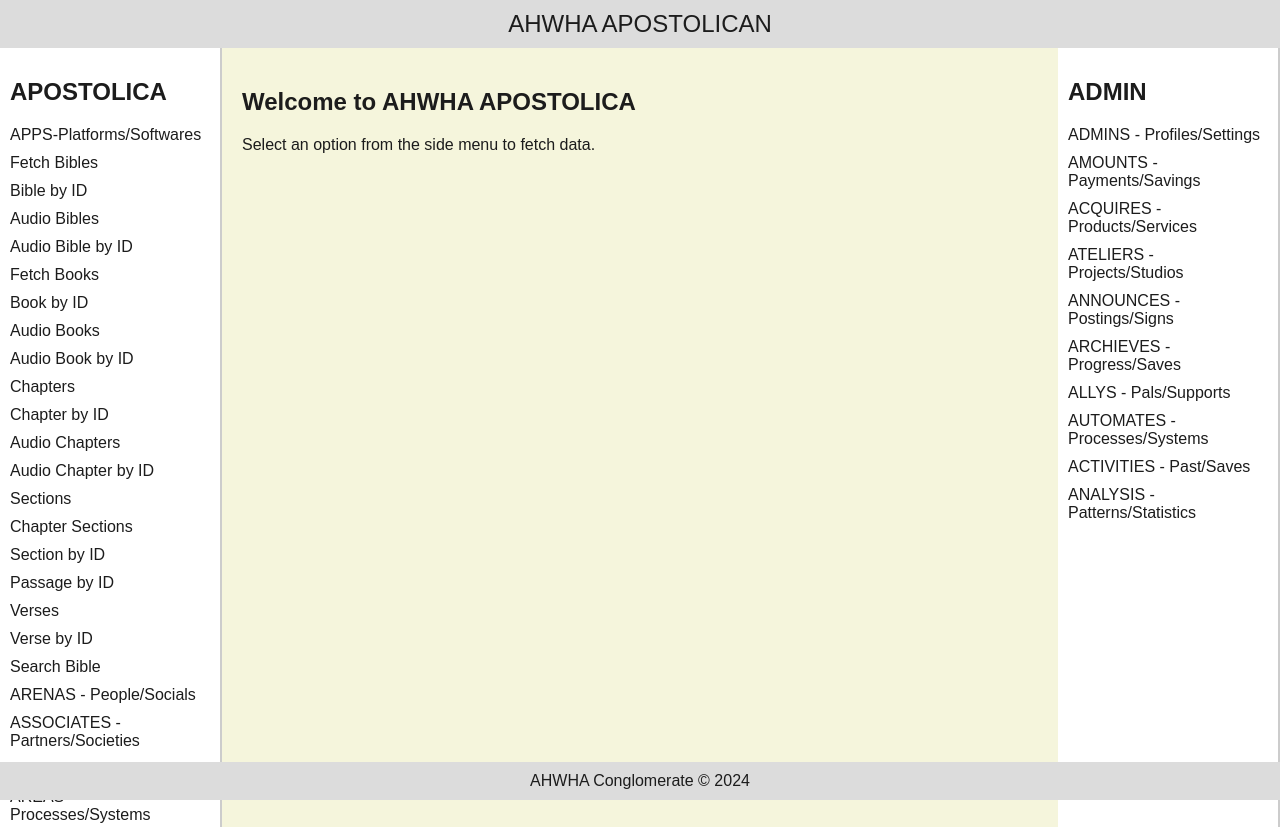
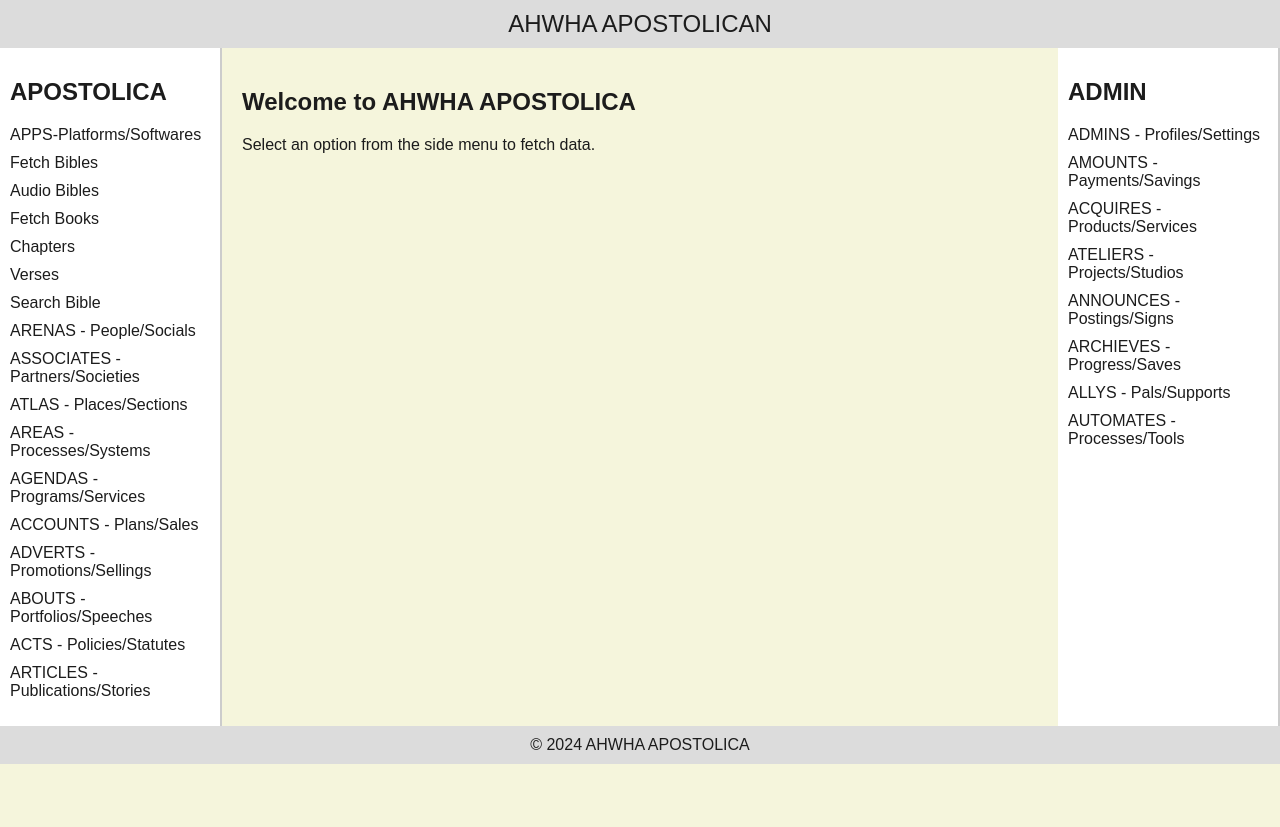
Before and after one commit to WEGULOIMMANUELWANCHA/AHWHA-APOSTOLICA, a plain HTML site: page index.html in a window 1280 px wide. Shown: the top 827 px of the page. After the commit the page ends 800 px from the top, so only its background shows below. Drawn offline with Linux system fonts and the light colour scheme.

Commit message:
Update index.html

```diff
--- a/index.html
+++ b/index.html
@@ -44,6 +44,11 @@
         .left-sidebar {
             position: sticky;
             top: 50px; /* Below the header */
+            order: -1;
+        }
+
+        .right-sidebar {
+            order: 2;
         }
 
         .main-content {
@@ -70,11 +75,6 @@
             padding-left: 15px;
         }
 
-        .main-content {
-            flex-grow: 1;
-            padding: 20px;
-        }
-
         .coming-soon {
             color: #cd853f; /* Light bronze */
             font-size: 1.2em;
@@ -92,13 +92,13 @@
         }
 
         .hamburger:hover {
-             background-color: #f8f8f8; /* Same background as main content on hover */
+            background-color: #f8f8f8; /* Same background as main content on hover */
         }
 
         .bar {
             height: 3px;
             width: 25px;
-            background-color: #1c1c1c; /* Light black */
+            background-color: #1c1c1c; /* Dark text */
             margin: 3px 0;
         }
 
@@ -114,6 +114,8 @@
             .container.active .sidebar {
                 display: block;
             }
+        }
+
         .results {
             white-space: pre-wrap; /* Preserve formatting */
             margin-top: 20px;
@@ -138,48 +140,34 @@
         function displayData(data) {
             const mainContent = document.getElementById("main-content");
             mainContent.innerHTML = '';  // Clear previous content
+
+            // Check data and format for display
             const dataDiv = document.createElement("div");
-            dataDiv.classList.add("results");
-            dataDiv.innerHTML = `<pre>${JSON.stringify(data, null, 2)}</pre>`;
+            if (data.data) {
+                dataDiv.innerHTML = `<h3>Fetched Data:</h3><pre>${JSON.stringify(data.data, null, 2)}</pre>`;
+            } else {
+                dataDiv.innerHTML = `<h3>No Data Found</h3>`;
+            }
+
             mainContent.appendChild(dataDiv);
         }
 
-        // Functions for each endpoint, calling fetchData with specific endpoint strings
         function fetchBibles() { fetchData('bibles'); }
-        function fetchBibleById() { fetchData('bibles/{bibleId}'); }
         function fetchAudioBibles() { fetchData('audio-bibles'); }
-        function fetchAudioBibleById() { fetchData('audio-bibles/{audioBibleId}'); }
         function fetchBooks() { fetchData('bibles/{bibleId}/books'); }
-        function fetchBookById() { fetchData('bibles/{bibleId}/books/{bookId}'); }
-        function fetchAudioBooks() { fetchData('audio-bibles/{audioBibleId}/books'); }
-        function fetchAudioBookById() { fetchData('audio-bibles/{audioBibleId}/books/{bookId}'); }
         function fetchChapters() { fetchData('bibles/{bibleId}/books/{bookId}/chapters'); }
-        function fetchChapterById() { fetchData('bibles/{bibleId}/chapters/{chapterId}'); }
-        function fetchAudioChapters() { fetchData('audio-bibles/{audioBibleId}/books/{bookId}/chapters'); }
-        function fetchAudioChapterById() { fetchData('audio-bibles/{audioBibleId}/chapters/{chapterId}'); }
-        function fetchSections() { fetchData('bibles/{bibleId}/books/{bookId}/sections'); }
-        function fetchChapterSections() { fetchData('bibles/{bibleId}/chapters/{chapterId}/sections'); }
-        function fetchSectionById() { fetchData('bibles/{bibleId}/sections/{sectionId}'); }
-        function fetchPassageById() { fetchData('bibles/{bibleId}/passages/{passageId}'); }
         function fetchVerses() { fetchData('bibles/{bibleId}/chapters/{chapterId}/verses'); }
-        function fetchVerseById() { fetchData('bibles/{bibleId}/verses/{verseId}'); }
         function searchBible() { fetchData('bibles/{bibleId}/search'); }
 
-        // Load content based on sidebar selection
         function loadContent(menuItem) {
             const mainContent = document.getElementById('main-content');
             mainContent.innerHTML = '<p class="coming-soon">Loading...</p>'; // Show loading message
             switch (menuItem) {
                 case 'fetchBibles': fetchBibles(); break;
-                case 'fetchBibleById': fetchBibleById(); break;
                 case 'fetchAudioBibles': fetchAudioBibles(); break;
-                case 'fetchAudioBibleById': fetchAudioBibleById(); break;
                 case 'fetchBooks': fetchBooks(); break;
-                case 'fetchBookById': fetchBookById(); break;
                 case 'fetchChapters': fetchChapters(); break;
-                case 'fetchChapterById': fetchChapterById(); break;
                 case 'fetchVerses': fetchVerses(); break;
-                case 'fetchVerseById': fetchVerseById(); break;
                 case 'searchBible': searchBible(); break;
                 default: mainContent.innerHTML = '<p class="coming-soon">Select a menu item to view content.</p>';
             }
@@ -208,27 +196,15 @@
             <h2>APOSTOLICA</h2>
             <ul>
                 <li onclick="toggleSubMenu(event)">APPS-Platforms/Softwares
-                <ul class="sub-menu" id="bible-sub-menu">
-                    <li onclick="fetchBibles()">Fetch Bibles</li>
-                    <li onclick="fetchBibleById()">Bible by ID</li>
-                    <li onclick="fetchAudioBibles()">Audio Bibles</li>
-                    <li onclick="fetchAudioBibleById()">Audio Bible by ID</li>
-                    <li onclick="fetchBooks()">Fetch Books</li>
-                    <li onclick="fetchBookById()">Book by ID</li>
-                    <li onclick="fetchAudioBooks()">Audio Books</li>
-                    <li onclick="fetchAudioBookById()">Audio Book by ID</li>
-                    <li onclick="fetchChapters()">Chapters</li>
-                    <li onclick="fetchChapterById()">Chapter by ID</li>
-                    <li onclick="fetchAudioChapters()">Audio Chapters</li>
-                    <li onclick="fetchAudioChapterById()">Audio Chapter by ID</li>
-                    <li onclick="fetchSections()">Sections</li>
-                    <li onclick="fetchChapterSections()">Chapter Sections</li>
-                    <li onclick="fetchSectionById()">Section by ID</li>
-                    <li onclick="fetchPassageById()">Passage by ID</li>
-                    <li onclick="fetchVerses()">Verses</li>
-                    <li onclick="fetchVerseById()">Verse by ID</li>
-                    <li onclick="searchBible()">Search Bible</li>
+                    <ul class="sub-menu" id="bible-sub-menu">
+                        <li onclick="loadContent('fetchBibles')">Fetch Bibles</li>
+                        <li onclick="loadContent('fetchAudioBibles')">Audio Bibles</li>
+                        <li onclick="loadContent('fetchBooks')">Fetch Books</li>
+                        <li onclick="loadContent('fetchChapters')">Chapters</li>
+                        <li onclick="loadContent('fetchVerses')">Verses</li>
+                        <li onclick="loadContent('searchBible')">Search Bible</li>
                     </ul>
+                </li>
                 <li onclick="loadContent('arenas')">ARENAS - People/Socials</li>
                 <li onclick="loadContent('associates')">ASSOCIATES - Partners/Societies</li>
                 <li onclick="loadContent('atlas')">ATLAS - Places/Sections</li>
@@ -257,15 +233,13 @@
                 <li onclick="loadContent('announces')">ANNOUNCES - Postings/Signs</li>
                 <li onclick="loadContent('archives')">ARCHIEVES - Progress/Saves</li>
                 <li onclick="loadContent('allys')">ALLYS - Pals/Supports</li>
-                <li onclick="loadContent('automates')">AUTOMATES - Processes/Systems</li>
-                <li onclick="loadContent('activities')">ACTIVITIES - Past/Saves</li>
-                <li onclick="loadContent('analysis')">ANALYSIS - Patterns/Statistics</li>
+                <li onclick="loadContent('automates')">AUTOMATES - Processes/Tools</li>
             </ul>
         </div>
     </div>
 
     <footer>
-        AHWHA Conglomerate &copy; 2024
+        © 2024 AHWHA APOSTOLICA
     </footer>
 </body>
 
```
